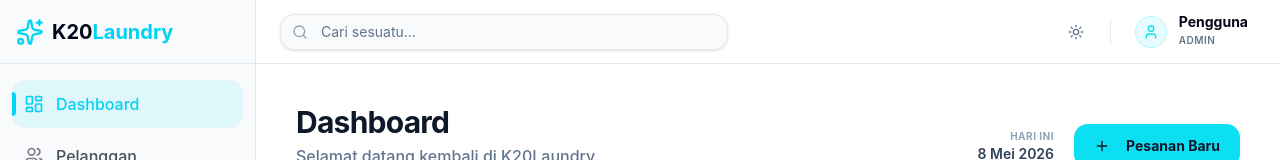
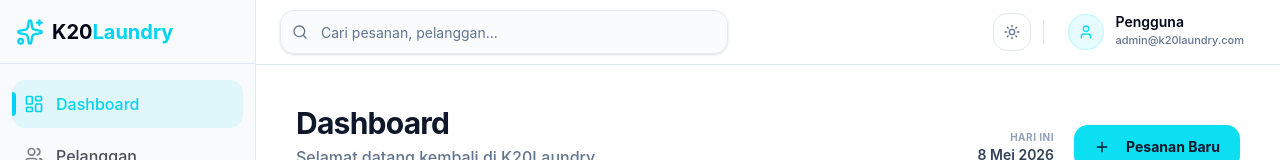
Before and after one commit to deltaaripuraji123/k20-laundry, a Next.js app: page /dashboard in a window 1280 px wide. Shown: the top 160 px of the page. Built offline with nearby package versions, Linux system fonts and the light colour scheme; no server answers; the database is empty.

Commit message:
update bagian topbar

```diff
--- a/components/dashboard/topbar.tsx
+++ b/components/dashboard/topbar.tsx
@@ -1,6 +1,6 @@
 "use client";
 
-import { Search, User, LogOut, Settings } from "lucide-react";
+import { Search, User, LogOut, Settings, Menu } from "lucide-react";
 import { Input } from "@/components/ui/input";
 import { Button } from "@/components/ui/button";
 import {
@@ -9,70 +9,175 @@ import {
   DropdownMenuItem,
   DropdownMenuLabel,
   DropdownMenuSeparator,
-  DropdownMenuTrigger
+  DropdownMenuTrigger,
 } from "@/components/ui/dropdown-menu";
 import { signOut, useSession } from "next-auth/react";
 import Link from "next/link";
 import { ThemeToggle } from "@/components/theme-toggle";
 
-export function Topbar() {
+interface TopbarProps {
+  onMenuClick?: () => void;
+}
+
+export function Topbar({ onMenuClick }: TopbarProps) {
   const { data: session } = useSession();
 
   return (
-    <header className="h-16 bg-background border-b border-border sticky top-0 z-30 px-6 flex items-center justify-between transition-colors duration-300">
-      <div className="flex-1 max-w-md hidden md:block">
-        <div className="relative group">
-          <Search className="absolute left-3 top-1/2 -translate-y-1/2 w-4 h-4 text-slate-400 group-focus-within:text-[#0ddff2] transition-colors" />
+    <header className="sticky top-0 z-30 w-full border-b border-border bg-background/95 backdrop-blur supports-[backdrop-filter]:bg-background/80 transition-colors">
+      <div className="h-16 flex items-center justify-between px-4 md:px-6 gap-3">
+
+        {/* LEFT SIDE */}
+        <div className="flex items-center gap-3 flex-1">
+
+          {/* MOBILE MENU */}
+          <Button
+            variant="outline"
+            size="icon"
+            onClick={onMenuClick}
+            className="lg:hidden rounded-xl border-border bg-background shrink-0"
+          >
+            <Menu className="w-5 h-5" />
+          </Button>
+
+          {/* SEARCH */}
+          <div className="relative group w-full max-w-md">
+            <Search className="absolute left-3 top-1/2 -translate-y-1/2 w-4 h-4 text-muted-foreground group-focus-within:text-[#0ddff2] transition-colors" />
+
             <Input
               type="search"
-            placeholder="Cari sesuatu..."
-            className="pl-10 bg-muted/50 border-border focus-visible:ring-1 focus-visible:ring-[#0ddff2] rounded-xl"
+              placeholder="Cari pesanan, pelanggan..."
+              className="
+                pl-10
+                h-11
+                rounded-xl
+                border-border
+                bg-muted/40
+                focus-visible:ring-2
+                focus-visible:ring-[#0ddff2]
+                focus-visible:border-[#0ddff2]
+                transition-all
+                text-sm
+              "
             />
           </div>
         </div>
 
-      <div className="flex items-center gap-2">
+        {/* RIGHT SIDE */}
+        <div className="flex items-center gap-2 md:gap-3 shrink-0">
+
+          {/* THEME TOGGLE */}
+          <div className="rounded-xl border border-border bg-background">
             <ThemeToggle />
+          </div>
 
-        <div className="h-6 w-px bg-border mx-2"></div>
+          {/* DIVIDER */}
+          <div className="hidden sm:block h-6 w-px bg-border" />
 
+          {/* PROFILE */}
           <DropdownMenu>
             <DropdownMenuTrigger asChild>
-            <Button variant="ghost" className="flex items-center gap-3 px-2 hover:bg-muted rounded-xl transition-all">
-              <div className="w-8 h-8 rounded-full bg-[#0ddff2]/10 border border-[#0ddff2]/20 flex items-center justify-center text-[#0ddff2] font-bold">
-                {session?.user?.name?.[0]?.toUpperCase() || <User className="w-4 h-4" />}
+              <Button
+                variant="ghost"
+                className="
+                  h-11
+                  px-2
+                  md:px-3
+                  rounded-xl
+                  hover:bg-muted
+                  transition-all
+                  flex items-center gap-3
+                "
+              >
+                {/* AVATAR */}
+                <div className="w-9 h-9 rounded-full bg-[#0ddff2]/10 border border-[#0ddff2]/20 flex items-center justify-center text-[#0ddff2] font-bold shrink-0">
+                  {session?.user?.name?.[0]?.toUpperCase() || (
+                    <User className="w-4 h-4" />
+                  )}
                 </div>
-              <div className="text-left hidden lg:block">
-                <p className="text-sm font-bold leading-none text-foreground">
+
+                {/* USER INFO */}
+                <div className="hidden md:flex flex-col text-left">
+                  <p className="text-sm font-semibold leading-none text-foreground">
                     {session?.user?.name || "Pengguna"}
                   </p>
-                <p className="text-[10px] text-muted-foreground mt-1 uppercase tracking-wider font-semibold">
-                  {session?.user?.email?.split('@')[0] || "ADMIN"}
+
+                  <p className="text-[11px] text-muted-foreground mt-1">
+                    {session?.user?.email || "admin@k20laundry.com"}
                   </p>
                 </div>
               </Button>
             </DropdownMenuTrigger>
-          <DropdownMenuContent align="end" className="w-56 rounded-2xl border-border shadow-xl p-2 bg-popover text-popover-foreground">
-            <DropdownMenuLabel className="px-3 py-2 text-xs font-bold text-muted-foreground uppercase tracking-widest">
-              Akun Saya
+
+            <DropdownMenuContent
+              align="end"
+              className="
+                w-64
+                rounded-2xl
+                border-border
+                bg-popover
+                p-2
+                shadow-2xl
+              "
+            >
+              {/* HEADER */}
+              <DropdownMenuLabel className="px-3 py-3">
+                <div className="flex flex-col">
+                  <span className="font-bold text-sm text-foreground">
+                    {session?.user?.name || "Pengguna"}
+                  </span>
+
+                  <span className="text-xs text-muted-foreground mt-1">
+                    {session?.user?.email || "admin@k20laundry.com"}
+                  </span>
+                </div>
               </DropdownMenuLabel>
-            <DropdownMenuSeparator className="bg-border" />
+
+              <DropdownMenuSeparator />
+
+              {/* SETTINGS */}
               <DropdownMenuItem asChild>
-              <Link href="/dashboard/settings" className="cursor-pointer rounded-xl p-3 focus:bg-muted transition-colors flex items-center">
+                <Link
+                  href="/dashboard/settings"
+                  className="
+                    cursor-pointer
+                    rounded-xl
+                    p-3
+                    flex items-center
+                    transition-colors
+                    focus:bg-muted
+                  "
+                >
                   <Settings className="mr-3 h-4 w-4 text-muted-foreground" />
-                <span className="font-medium">Pengaturan</span>
+
+                  <span className="font-medium">
+                    Pengaturan
+                  </span>
                 </Link>
               </DropdownMenuItem>
+
+              {/* LOGOUT */}
               <DropdownMenuItem
-              className="cursor-pointer rounded-xl p-3 focus:bg-destructive/10 text-destructive transition-colors mt-1"
                 onClick={() => signOut()}
+                className="
+                  mt-1
+                  cursor-pointer
+                  rounded-xl
+                  p-3
+                  text-destructive
+                  focus:bg-destructive/10
+                  transition-colors
+                "
               >
                 <LogOut className="mr-3 h-4 w-4" />
-              <span className="font-bold">Keluar Aplikasi</span>
+
+                <span className="font-semibold">
+                  Keluar Aplikasi
+                </span>
               </DropdownMenuItem>
             </DropdownMenuContent>
           </DropdownMenu>
         </div>
+      </div>
     </header>
   );
 }
```
Lines whose indentation alone changed are shown as unchanged.
